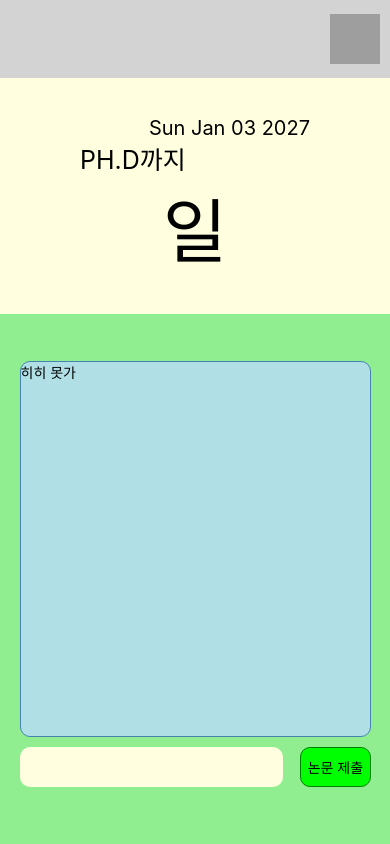
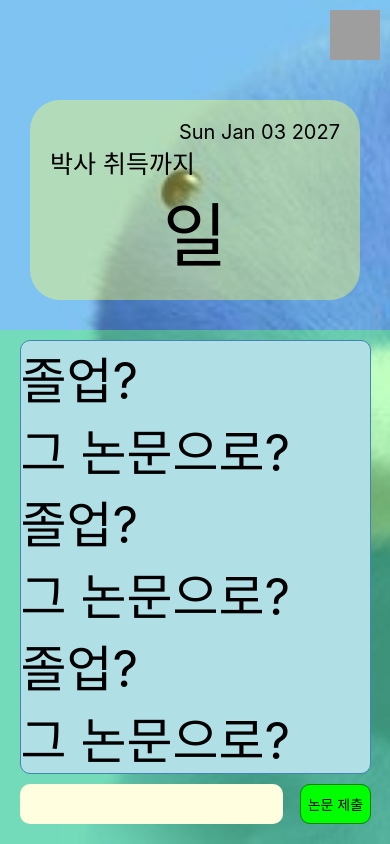
Before and after one commit to Uniaut/React-Native-TIL, a React Native app in the folder DdayChat/: screen / in a window 390 px wide. Built offline with nearby package versions, Linux system fonts and the light colour scheme; grey boxes are pictures that could not be loaded.

Commit message:
modal feature

```diff
--- a/DdayChat/App.js
+++ b/DdayChat/App.js
@@ -1,6 +1,7 @@
 import React from 'react';
 import {
   Image,
+  ImageBackground,
   View,
   ScrollView,
   StyleSheet,
@@ -12,13 +13,85 @@ import {
 import Setting from './Setting.js';
 
 
+
+const settingIconUri = 'https://iconmonstr.com/wp-content/g/gd/makefg.php?i=../assets/preview/2012/png/iconmonstr-gear-2.png';
+
+export default class App extends React.Component {
+  constructor (props) {
+    super(props);
+    this.state = {
+      date: new Date(2027, 0, 3),
+      title: '박사 취득',
+      log: '졸업?\n그 논문으로?\n졸업?\n그 논문으로?\n졸업?\n그 논문으로?\n',
+      settingModal: false,
+    }
+  }
+
+  toggleSettingModal() {
+    this.setState({settingModal: !this.state.settingModal})
+  }
+
+  render() {
+    return (
+      <View style={styles.container}>
+        <ImageBackground
+          style={{width: '100%', height: '100%'}}
+          source={require('./resources/bonobono.jpg')}
+        >
+          <View style={styles.settingView}>
+            <TouchableOpacity
+              style={styles.settingIconTouch}
+              onPress={() => {this.toggleSettingModal()}}
+            >
+              <Image
+                source={{uri:settingIconUri}}
+                style={styles.settingIcon}
+                />
+            </TouchableOpacity>
+          </View>
+          <View style={styles.ddayView}>
+            <Text style={styles.ddayDateText}>
+              {this.state.date.toDateString()}
+            </Text>
+            <Text style={styles.ddayEventText}>
+              {this.state.title}까지
+            </Text>
+            <Text style={styles.ddayDayText}>
+              {}일
+            </Text>
+          </View>
+          <View style={styles.chatView}>
+            <View style={styles.chatLogView}>
+              <ScrollView>
+                <Text style={styles.chatLogText}>
+                  {this.state.log}
+                </Text>
+              </ScrollView>
+            </View>
+            <View style={styles.chatInputBarView}>
+              <TextInput style={styles.chatInputView}/>
+              <TouchableOpacity style={styles.chatButtonView}>
+                <Text>
+                  논문 제출
+                </Text>
+              </TouchableOpacity>
+            </View>
+          </View>
+
+          {this.state.settingModal ? <Setting/> : <></>}
+
+        </ImageBackground>
+      </View>
+    )
+  }
+};
+
 const styles = StyleSheet.create({
   container: {
     flex:1,
   },
   settingView: {
-    backgroundColor:'lightgray',
-    flex:1,
+    height:70,
     justifyContent:'center',
     alignItems:'flex-end',
   },
@@ -31,10 +104,12 @@ const styles = StyleSheet.create({
     width:50,
   },
   ddayView: {
-    backgroundColor:'lightyellow',
-    flex:3,
+    backgroundColor:'rgba(255, 255, 100, 0.4)',
+    height:200,
     justifyContent:'center',
-    paddingHorizontal:80,
+    paddingHorizontal:20,
+    margin:30,
+    borderRadius:30,
   },
   ddayDateText: {
     fontSize:20,
@@ -50,7 +125,7 @@ const styles = StyleSheet.create({
     fontStyle:'normal',
   },
   chatView: {
-    backgroundColor:'lightgreen',
+    backgroundColor:'rgba(100, 255, 100, 0.4)',
     flex:6,
     justifyContent:'center',
     alignItems:'center',
@@ -61,8 +136,10 @@ const styles = StyleSheet.create({
     borderWidth:1,
     borderColor:'steelblue',
     borderRadius:10,
-    height:'80%',
     width:'90%',
+  },
+  chatLogText: {
+    fontSize: 50,
   },
   chatInputBarView: {
     flexDirection:'row',
@@ -92,57 +169,3 @@ const styles = StyleSheet.create({
     justifyContent:'center'
   },
 });
-
-const settingIconUri = 'https://iconmonstr.com/wp-content/g/gd/makefg.php?i=../assets/preview/2012/png/iconmonstr-gear-2.png';
-
-export default class App extends React.Component {
-  constructor (props) {
-    super(props);
-    this.state = {
-      date: new Date(2027, 0, 3),
-      title: 'PH.D'
-    }
-  }
-  render() {
-    return (
-      <View style={styles.container}>
-        <View style={styles.settingView}>
-          <TouchableOpacity style={styles.settingIconTouch}>
-            <Image
-              source={{uri:settingIconUri}}
-              style={styles.settingIcon}
-            />
-          </TouchableOpacity>
-        </View>
-        <View style={styles.ddayView}>
-          <Text style={styles.ddayDateText}>
-            {this.state.date.toDateString()}
-          </Text>
-          <Text style={styles.ddayEventText}>
-            {this.state.title}까지
-          </Text>
-          <Text style={styles.ddayDayText}>
-            {}일
-          </Text>
-        </View>
-        <View style={styles.chatView}>
-          <View style={styles.chatLogView}>
-            <ScrollView>
-              <Text>
-                {'히히 못가'}
-              </Text>
-            </ScrollView>
-          </View>
-          <View style={styles.chatInputBarView}>
-            <TextInput style={styles.chatInputView}/>
-            <TouchableOpacity style={styles.chatButtonView}>
-              <Text>
-                논문 제출
-              </Text>
-            </TouchableOpacity>
-          </View>
-        </View>
-      </View>
-    )
-  }
-};
--- a/DdayChat/Setting.js
+++ b/DdayChat/Setting.js
@@ -6,18 +6,87 @@ import {
   TextInput,
   TouchableOpacity
 } from 'react-native';
+import DatePicker from 'react-native-date-picker';
 
 
 export default class Setting extends React.Component {
+  constructor(props) {
+    super(props);
+    this.state = {
+      title: '',
+      date: new Date(),
+    };
+  }
   render() {
     return (
       <View style={styles.container}>
-                <Text>설정창</Text>
+        <TouchableOpacity style={styles.background}/>
+        <View style={styles.modal}>
+          <Text style={styles.titleText}>설정</Text>
+          <TextInput
+            onChangeText={(changedText)=>{this.setState({title: changedText})}}
+            style={styles.titleInput}
+            placeholder={'이벤트 내용을 입력해주세요'}
+          />
+          <DatePicker
+            date={this.state.date}
+            mode="date"
+          />
+          <TouchableOpacity>
+            <Text style={styles.doneText}>
+              변경
+            </Text>
+          </TouchableOpacity>
+        </View>
       </View>
     )
   }
 }
 
 const styles = StyleSheet.create({
+  container: {
+    position: 'absolute',
+    height: '100%',
+    width: '100%',
+    backgroundColor: 'transparent',
+  },
+  background: {
+    position: 'absolute',
+    height:'100%',
+    width:'100%',
+    backgroundColor: 'rgba(0, 0, 0, 0.5)',
+  },
+  titleInput: {
+    backgroundColor: 'white',
+    marginBottom: 20,
+    width: '75%',
+    height: 40,
+    borderBottomWidth: 1,
+    borderColor: 'blue',
+  },
+  ddayInput: {
+    backgroundColor: 'white',
+    marginBottom: 20,
+    width: '75%',
+    height: 40,
+    borderBottomWidth: 1,
+    borderBottomColor: 'blue'
+  },
+  modal: {
+    marginHorizontal: 20,
+    borderRadius: 10,
+    alignItems: 'center',
+    marginTop: '50%',
+    backgroundColor: 'white',
 
+  },
+  doneText: {
+    color: 'rgb(1, 100, 255)',
+    fontSize: 15,
+    margin: 10,
+  },
+  titleText: {
+    fontSize: 18,
+    margin: 10,
+  }
 });
--- a/DdayChat/package.json
+++ b/DdayChat/package.json
@@ -11,14 +11,15 @@
   },
   "dependencies": {
     "react": "17.0.2",
-    "react-native": "0.66.4"
+    "react-native": "^0.66.4",
+    "react-native-date-picker": "^4.1.3"
   },
   "devDependencies": {
     "@babel/core": "7.16.7",
     "@babel/runtime": "7.16.7",
     "@react-native-community/eslint-config": "2.0.0",
     "babel-jest": "26.6.3",
-    "eslint": "7.14.0",
+    "eslint": "^7.32.0",
     "jest": "26.6.3",
     "metro-react-native-babel-preset": "0.66.2",
     "react-test-renderer": "17.0.2"
```
Also changed, not shown: 1 other file (tests, documents, lock files or other folders). Lines whose indentation alone changed are shown as unchanged.
